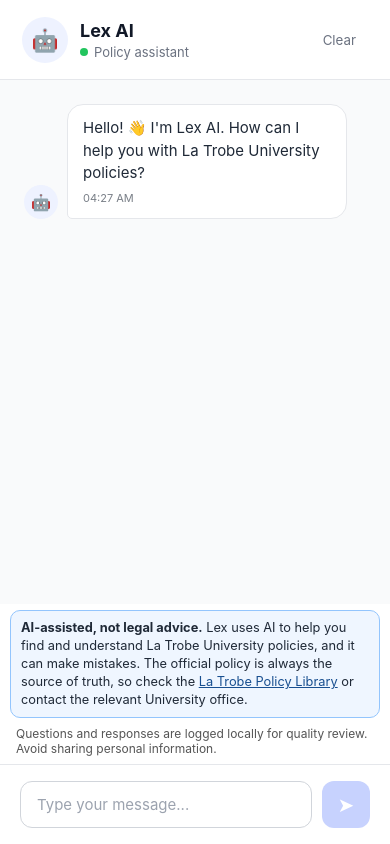
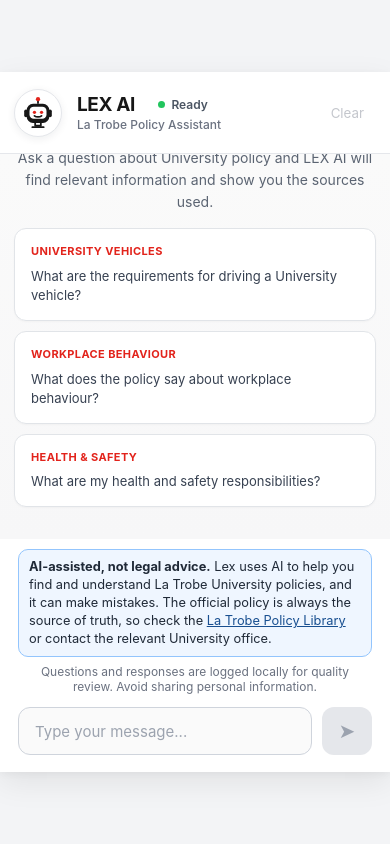
Before and after one commit to AnisaAhmovic/Team-LEX, a React (Vite) app in the folder frontend/: page / in a window 390 px wide. Built offline with nearby package versions, Linux system fonts and the light colour scheme.

Commit message:
Complete responsive React chatbot UX (S5-02)

```diff
--- a/frontend/src/App.css
+++ b/frontend/src/App.css
@@ -6,7 +6,7 @@
 
 body {
   font-family:
-    Inter,
+    "DM Sans",
     -apple-system,
     BlinkMacSystemFont,
     "Segoe UI",
@@ -78,7 +78,7 @@
   align-items: center;
   justify-content: center;
 
-  background: #eef2ff;
+  background: #f3f4f6;
   border-radius: 50%;
 
   font-size: 22px;
@@ -173,7 +173,7 @@
   align-items: center;
   justify-content: center;
 
-  background: #eef2ff;
+  background: #f3f4f6;
   border-radius: 50%;
 
   font-size: 16px;
@@ -205,7 +205,7 @@
 }
 
 .user-message {
-  background: #4f46e5;
+  background: #e2231b;
 
   color: white;
 
@@ -308,9 +308,9 @@
 }
 
 .chat-input-container input:focus {
-  border-color: #6366f1;
+  border-color: #e2231b;
 
-  box-shadow: 0 0 0 3px rgba(99, 102, 241, 0.1);
+  box-shadow: 0 0 0 3px rgba(226, 35, 27, 0.1);
 }
 
 .chat-input-container input::placeholder {
@@ -324,7 +324,7 @@
 
   border-radius: 12px;
 
-  background: #4f46e5;
+  background: #e2231b;
 
   color: white;
 
@@ -450,3 +450,376 @@
     font-size: 0.8rem;
   }
 }
+
+/* ============================================================
+   S5-02 final UX refinement
+   LEX AI product identity, welcome state and interaction polish
+   ============================================================ */
+
+:root {
+  --lex-red: #e2231b;
+  --lex-red-dark: #bd1d17;
+  --lex-charcoal: #171717;
+  --lex-text: #1f2937;
+  --lex-muted: #6b7280;
+  --lex-line: #e5e7eb;
+  --lex-soft: #f7f7f8;
+}
+
+/* Product header */
+
+.chat-header {
+  min-height: 96px;
+  padding: 18px 26px;
+  border-bottom: 1px solid var(--lex-line);
+}
+
+.chat-header-left {
+  gap: 15px;
+}
+
+.header-avatar {
+  width: 56px;
+  height: 56px;
+  background: white;
+  border: 1px solid #e5e7eb;
+  box-shadow: 0 2px 8px rgba(17, 24, 39, 0.07);
+}
+
+.header-avatar .lex-bot-icon {
+  width: 39px;
+  height: 39px;
+}
+
+.product-identity {
+  display: grid;
+  grid-template-columns: auto auto;
+  column-gap: 10px;
+  align-items: center;
+}
+
+.chat-header h1 {
+  grid-column: 1;
+  font-size: 22px;
+  font-weight: 750;
+  letter-spacing: -0.02em;
+  color: var(--lex-charcoal);
+}
+
+.product-subtitle {
+  grid-column: 1 / -1;
+  margin-top: 1px;
+  font-size: 13px;
+  font-weight: 500;
+  color: var(--lex-muted);
+}
+
+.online-status {
+  grid-column: 2;
+  grid-row: 1;
+  margin-top: 0;
+  font-size: 12px;
+  font-weight: 600;
+  color: #4b5563;
+}
+
+.online-dot {
+  width: 7px;
+  height: 7px;
+}
+
+.clear-button:disabled {
+  opacity: 0.4;
+  cursor: default;
+}
+
+/* LEX AI robot */
+
+.lex-bot-icon {
+  display: block;
+  width: 100%;
+  height: 100%;
+  overflow: visible;
+}
+
+.lex-bot-head,
+.lex-bot-ear {
+  fill: var(--lex-charcoal);
+}
+
+.lex-bot-face {
+  fill: white;
+}
+
+.lex-bot-eye,
+.lex-bot-accent {
+  fill: var(--lex-red);
+}
+
+.lex-bot-antenna,
+.lex-bot-smile,
+.lex-bot-neck,
+.lex-bot-base {
+  fill: none;
+  stroke: var(--lex-charcoal);
+  stroke-width: 2.5;
+  stroke-linecap: round;
+  stroke-linejoin: round;
+}
+
+/* Conversation and welcome state */
+
+.messages-container {
+  padding: 26px 28px;
+  background: linear-gradient(180deg, #fafafa 0%, #f7f7f8 100%);
+}
+
+.messages-container.welcome-mode {
+  display: flex;
+  align-items: center;
+  justify-content: center;
+}
+
+.welcome-state {
+  width: min(100%, 700px);
+  margin: auto;
+  padding: 16px 12px 20px;
+  text-align: center;
+}
+
+.welcome-bot {
+  width: 68px;
+  height: 68px;
+  margin: 0 auto 15px;
+  padding: 12px;
+  background: white;
+  border: 1px solid #e5e7eb;
+  border-radius: 20px;
+  box-shadow: 0 5px 18px rgba(17, 24, 39, 0.07);
+}
+
+.welcome-state h2 {
+  color: var(--lex-charcoal);
+  font-size: 25px;
+  line-height: 1.2;
+  letter-spacing: -0.025em;
+}
+
+.welcome-intro {
+  max-width: 570px;
+  margin: 10px auto 22px;
+  color: #5b6472;
+  font-size: 14px;
+  line-height: 1.55;
+}
+
+.example-prompts {
+  display: grid;
+  grid-template-columns: repeat(3, 1fr);
+  gap: 10px;
+  text-align: left;
+}
+
+.example-prompt {
+  min-width: 0;
+  min-height: 104px;
+  padding: 15px 16px;
+  background: white;
+  border: 1px solid #e1e4e8;
+  border-radius: 12px;
+  color: #374151;
+  font-size: 13px;
+  line-height: 1.45;
+  box-shadow: 0 1px 2px rgba(17, 24, 39, 0.03);
+}
+
+.example-label {
+  display: block;
+  margin-bottom: 7px;
+  color: var(--lex-red);
+  font-size: 11px;
+  font-weight: 750;
+  letter-spacing: 0.035em;
+  text-transform: uppercase;
+}
+
+/* Bot avatars in conversation */
+
+.bot-avatar {
+  width: 36px;
+  height: 36px;
+  padding: 6px;
+  background: white;
+  border: 1px solid #e5e7eb;
+}
+
+/* Input area */
+
+.chat-input-container {
+  padding: 13px 18px 17px;
+  gap: 10px;
+  border-top: 0;
+}
+
+.chat-input-container input {
+  min-height: 48px;
+  padding: 13px 16px;
+  background: #fafafa;
+  border: 1px solid #cfd4dc;
+  border-radius: 12px;
+}
+
+.chat-input-container input:focus {
+  background: white;
+}
+
+.chat-input-container button {
+  width: 50px;
+  min-height: 48px;
+  background: var(--lex-red);
+}
+
+.chat-input-container button:hover:not(:disabled) {
+  background: var(--lex-red-dark);
+  transform: translateY(-1px);
+}
+
+.chat-input-container button:disabled {
+  background: #e5e7eb;
+  color: #9ca3af;
+}
+
+/* Responsible-use area */
+
+.disclaimer {
+  margin: 10px 18px 0;
+}
+
+.privacy-notice {
+  margin: 7px 20px 0;
+  color: #6b7280;
+  text-align: center;
+}
+
+/* Responsive refinement */
+
+@media (max-width: 700px) {
+  .chat-header {
+    min-height: 82px;
+    padding: 13px 14px;
+  }
+
+  .header-avatar {
+    width: 48px;
+    height: 48px;
+  }
+
+  .header-avatar .lex-bot-icon {
+    width: 34px;
+    height: 34px;
+  }
+
+  .chat-header h1 {
+    font-size: 19px;
+  }
+
+  .product-subtitle {
+    font-size: 12px;
+  }
+
+  .messages-container {
+    padding: 18px 14px;
+  }
+
+  .welcome-state {
+    padding: 8px 0 14px;
+  }
+
+  .welcome-bot {
+    width: 58px;
+    height: 58px;
+    padding: 10px;
+    margin-bottom: 12px;
+  }
+
+  .welcome-state h2 {
+    font-size: 21px;
+  }
+
+  .welcome-intro {
+    margin-bottom: 16px;
+  }
+
+  .example-prompts {
+    grid-template-columns: 1fr;
+  }
+
+  .example-prompt {
+    min-height: auto;
+  }
+}
+
+/* S5-02: Keep the complete chatbot usable at normal browser zoom. */
+.chatbot {
+  height: min(700px, calc(100vh - 48px));
+  min-height: 560px;
+}
+
+@media (max-height: 760px) {
+  .chat-header {
+    height: 82px;
+    padding-top: 12px;
+    padding-bottom: 12px;
+  }
+
+  .messages-container {
+    padding-top: 20px;
+    padding-bottom: 20px;
+  }
+
+  .welcome-state {
+    gap: 14px;
+  }
+
+  .welcome-bot {
+    width: 58px;
+    height: 58px;
+  }
+
+  .welcome-state h2 {
+    margin: 2px 0 0;
+  }
+
+  .welcome-intro {
+    margin-bottom: 2px;
+  }
+
+  .example-prompt {
+    padding: 12px 14px;
+  }
+}
+
+
+/* S5-02: Welcome screen should fit without an internal conversation scrollbar. */
+.messages-container.welcome-mode {
+  overflow-y: hidden;
+}
+
+@media (max-height: 760px) {
+  .welcome-state {
+    padding-top: 4px;
+    padding-bottom: 4px;
+  }
+
+  .welcome-bot {
+    margin-bottom: 8px;
+  }
+
+  .welcome-intro {
+    margin-top: 7px;
+  }
+
+  .example-prompt {
+    min-height: 88px;
+  }
+}
--- a/frontend/src/components/Chatbot.jsx
+++ b/frontend/src/components/Chatbot.jsx
@@ -2,18 +2,11 @@
 import Message from "./Message";
 import ChatInput from "./ChatInput";
 import Disclaimer from "./Disclaimer";
+import LexBotIcon from "./LexBotIcon";
 import { makeBotReply, makeConnectionErrorReply } from "../botReply";
 
 function Chatbot() {
-  const [messages, setMessages] = useState([
-    {
-      id: 1,
-      sender: "bot",
-      message: "Hello! 👋 I'm Lex AI. How can I help you with La Trobe University policies?",
-      time: getCurrentTime(),
-    },
-  ]);
-
+  const [messages, setMessages] = useState([]);
   const [isTyping, setIsTyping] = useState(false);
 
   const messagesEndRef = useRef(null);
@@ -26,14 +19,20 @@
 
   const handleSendMessage = async (text) => {
     if (isTyping || !text.trim()) return;
+
     const userMessage = {
-      id: crypto.randomUUID(), sender: "user", message: text,
+      id: crypto.randomUUID(),
+      sender: "user",
+      message: text,
       time: getCurrentTime(),
     };
+
     setMessages((previous) => [...previous, userMessage]);
     setIsTyping(true);
+
     const controller = new AbortController();
     const timeout = setTimeout(() => controller.abort(), 195000);
+
     try {
       const response = await fetch("/api/answer/", {
         method: "POST",
@@ -41,6 +40,7 @@
         body: JSON.stringify({ question: text }),
         signal: controller.signal,
       });
+
       const data = await response.json();
 
       // Work out if this is an answer, a fallback or an error (see botReply.js)
@@ -65,27 +65,25 @@
   };
 
   const clearChat = () => {
-    setMessages([
-      {
-        id: Date.now(),
-        sender: "bot",
-        message: "Chat cleared. How can I help you?",
-        time: getCurrentTime(),
-      },
-    ]);
+    setMessages([]);
   };
+
+  const isWelcomeState = messages.length === 0 && !isTyping;
 
   return (
     <div className="chatbot">
       <header className="chat-header">
         <div className="chat-header-left">
-          <div className="header-avatar">🤖</div>
+          <div className="header-avatar" aria-hidden="true">
+            <LexBotIcon />
+          </div>
 
-          <div>
-            <h1>Lex AI</h1>
+          <div className="product-identity">
+            <h1>LEX AI</h1>
+            <p className="product-subtitle">La Trobe Policy Assistant</p>
             <div className="online-status">
               <span className="online-dot"></span>
-              Policy assistant
+              Ready
             </div>
           </div>
         </div>
@@ -93,14 +91,46 @@
         <button
           className="clear-button"
           onClick={clearChat}
-          disabled={isTyping}
+          disabled={isTyping || messages.length === 0}
           title="Clear conversation"
         >
           Clear
         </button>
       </header>
 
-      <main className="messages-container">
+      <main className={`messages-container ${isWelcomeState ? "welcome-mode" : ""}`}>
+        {isWelcomeState && (
+          <section className="welcome-state" aria-labelledby="welcome-heading">
+            <div className="welcome-bot" aria-hidden="true">
+              <LexBotIcon />
+            </div>
+
+            <h2 id="welcome-heading">How can I help with La Trobe policy?</h2>
+
+            <p className="welcome-intro">
+              Ask a question about University policy and LEX AI will find
+              relevant information and show you the sources used.
+            </p>
+
+            <div className="example-prompts" aria-label="Example policy questions">
+              <div className="example-prompt">
+                <span className="example-label">University vehicles</span>
+                <span>What are the requirements for driving a University vehicle?</span>
+              </div>
+
+              <div className="example-prompt">
+                <span className="example-label">Workplace behaviour</span>
+                <span>What does the policy say about workplace behaviour?</span>
+              </div>
+
+              <div className="example-prompt">
+                <span className="example-label">Health &amp; safety</span>
+                <span>What are my health and safety responsibilities?</span>
+              </div>
+            </div>
+          </section>
+        )}
+
         {messages.map((message) => (
           <Message
             key={message.id}
@@ -117,9 +147,11 @@
 
         {isTyping && (
           <div className="message-row bot-row">
-            <div className="bot-avatar">🤖</div>
+            <div className="bot-avatar" aria-hidden="true">
+              <LexBotIcon />
+            </div>
 
-            <div className="typing-indicator">
+            <div className="typing-indicator" aria-label="LEX AI is processing your question">
               <span></span>
               <span></span>
               <span></span>
@@ -133,7 +165,10 @@
       {/* Outside the message list so it never scrolls away */}
       <Disclaimer />
 
-      <p className="privacy-notice">Questions and responses are logged locally for quality review. Avoid sharing personal information.</p>
+      <p className="privacy-notice">
+        Questions and responses are logged locally for quality review. Avoid
+        sharing personal information.
+      </p>
 
       <ChatInput
         onSend={handleSendMessage}
--- a/frontend/src/components/Disclaimer.jsx
+++ b/frontend/src/components/Disclaimer.jsx
@@ -4,8 +4,6 @@
 // Chatbot.jsx puts this outside the scrolling message list, so it stays on
 // screen before the first question and after every answer.
 //
-// DRAFT WORDING - the team/client still needs to approve it before release.
-
 const POLICY_LIBRARY_URL = "https://policies.latrobe.edu.au/";
 
 function Disclaimer() {
--- /dev/null
+++ b/frontend/src/components/LexBotIcon.jsx
@@ -0,0 +1,47 @@
+function LexBotIcon({ className = "" }) {
+  return (
+    <svg
+      className={`lex-bot-icon ${className}`}
+      viewBox="0 0 48 48"
+      role="img"
+      aria-label="LEX AI assistant"
+    >
+      <line className="lex-bot-antenna" x1="24" y1="10" x2="24" y2="6" />
+      <circle className="lex-bot-accent" cx="24" cy="4.5" r="3" />
+
+      <rect
+        className="lex-bot-head"
+        x="8"
+        y="11"
+        width="32"
+        height="27"
+        rx="9"
+      />
+
+      <rect
+        className="lex-bot-face"
+        x="12"
+        y="15"
+        width="24"
+        height="17"
+        rx="6"
+      />
+
+      <circle className="lex-bot-eye" cx="19" cy="23" r="2.3" />
+      <circle className="lex-bot-eye" cx="29" cy="23" r="2.3" />
+
+      <path
+        className="lex-bot-smile"
+        d="M19 28 C21.5 30 26.5 30 29 28"
+      />
+
+      <rect className="lex-bot-ear" x="4.5" y="19" width="5" height="11" rx="2.5" />
+      <rect className="lex-bot-ear" x="38.5" y="19" width="5" height="11" rx="2.5" />
+
+      <path className="lex-bot-neck" d="M20 38 V42 H28 V38" />
+      <path className="lex-bot-base" d="M16 44 H32" />
+    </svg>
+  );
+}
+
+export default LexBotIcon;
--- a/frontend/src/components/Message.jsx
+++ b/frontend/src/components/Message.jsx
@@ -1,3 +1,5 @@
+import LexBotIcon from "./LexBotIcon";
+
 function authoritativeUrl(value) {
   try {
     const url = new URL(value);
@@ -35,7 +37,7 @@
 
   return (
     <div className={`message-row ${isBot ? "bot-row" : "user-row"}`}>
-      {isBot && <div className="bot-avatar">🤖</div>}
+      {isBot && <div className="bot-avatar" aria-hidden="true"><LexBotIcon /></div>}
       <div className={bubbleClass}>
         {type === "fallback" && <strong className="message-label">No policy answer found</strong>}
         {type === "error" && <strong className="message-label">Something went wrong. This is not a policy answer.</strong>}
```
